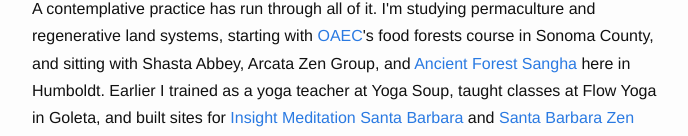
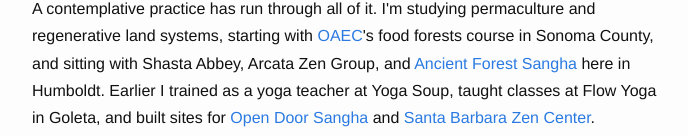
Before and after one commit to seanhelvey/seanhelvey.github.io, a Jekyll site: the page built from about.html, in a window 1280 px wide and 900 px high, scrolled down 1123 px, cut to the strip 0-290 px from the top of the window. Shown: the part 151-287 px from the top of the strip, without its empty margins (238-926 px from the left). Built offline with Jekyll 4.4.1, drawn with Linux system fonts in a browser that asks for light colours; a style sheet for code colours, icons or effects is not loaded.

Commit message:
Fix link.

```diff
--- a/about.html
+++ b/about.html
@@ -72,7 +72,7 @@
       <a href="https://ancientforestsangha.org" target="_blank">Ancient Forest Sangha</a>
       here in Humboldt. Earlier I trained as a yoga teacher at Yoga Soup, taught
       classes at Flow Yoga in Goleta, and built sites for
-      <a href="https://insightmeditationsb.org" target="_blank">Insight Meditation Santa Barbara</a>
+      <a href="https://opendoorsangha.org/" target="_blank">Open Door Sangha</a>
       and <a href="https://santabarbarazencenter.org" target="_blank">Santa Barbara Zen Center</a>.
     </p>
 
```
